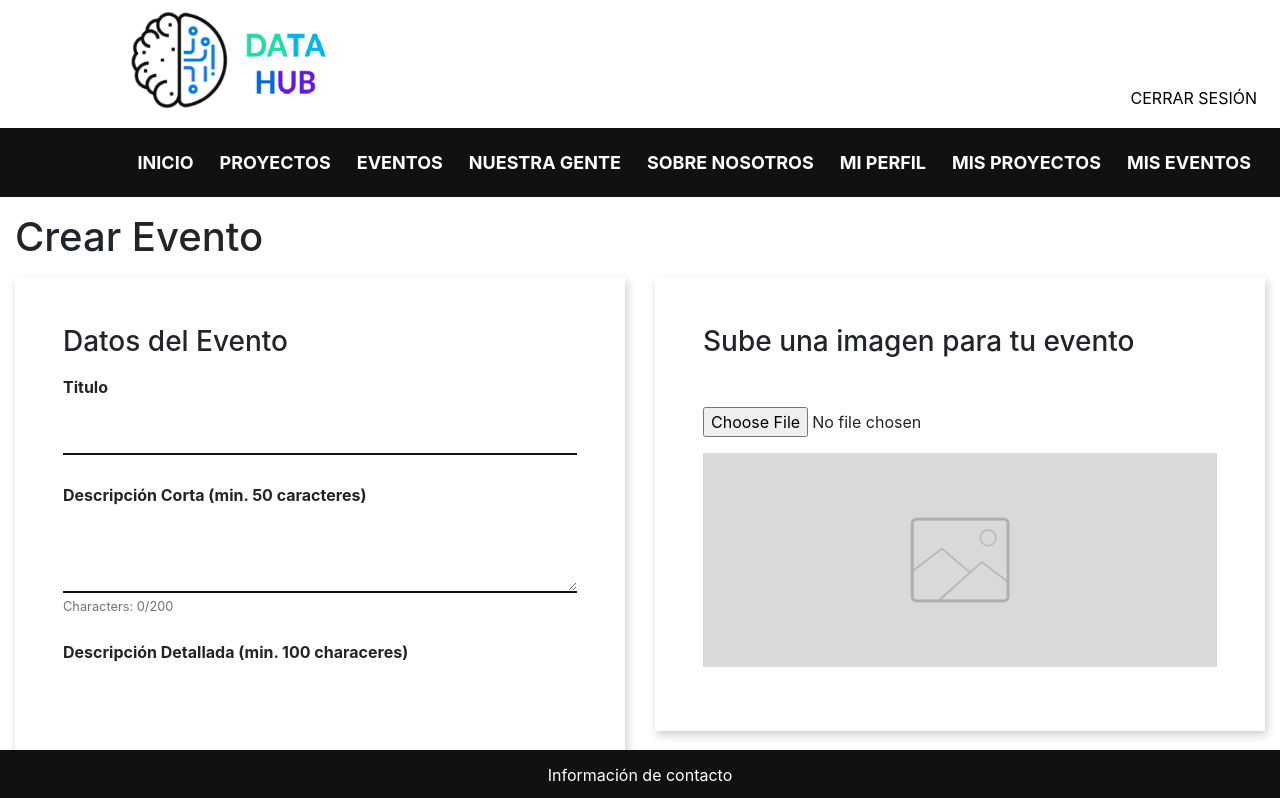
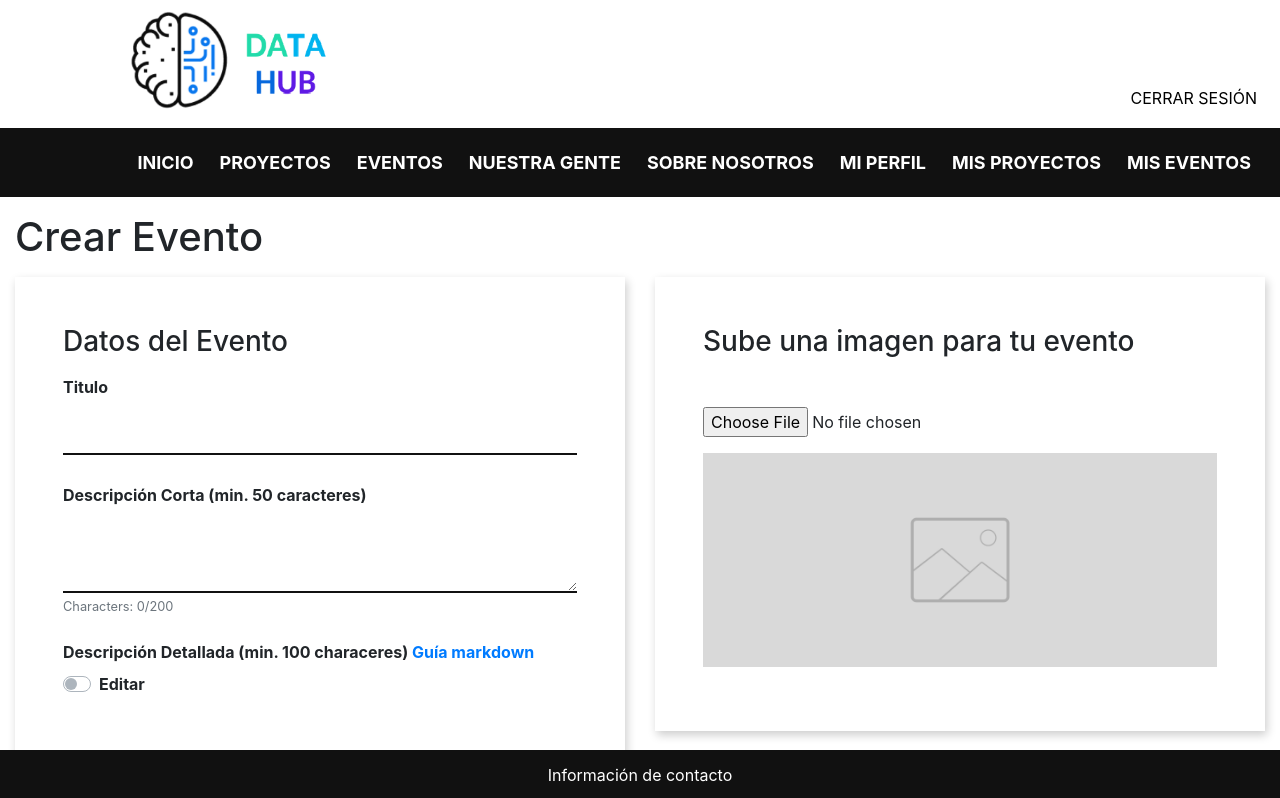
Before and after one commit to ProyectoIntegrador2018/hub-datos, a React (Create React App) app in the folder frontend/: page /CrearEvento in a window 1280 px wide. Shown: the top 798 px of the page. Built offline with nearby package versions, Linux system fonts and the light colour scheme; sample sign-in values are in the browser's storage.

Commit message:
Add markdown functionality to create/edit/view collections

```diff
--- a/frontend/package.json
+++ b/frontend/package.json
@@ -23,6 +23,7 @@
     "react-dom": "^16.13.1",
     "react-hook-form": "^6.9.2",
     "react-icons": "^3.11.0",
+    "react-markdown": "^5.0.2",
     "react-router-dom": "^5.2.0",
     "react-scripts": "3.4.3",
     "react-toastify": "^6.0.9",
--- a/frontend/src/EditarProyecto.js
+++ b/frontend/src/EditarProyecto.js
@@ -28,7 +28,6 @@ function EditarProyecto() {
     // fetch data from project and set in state to use for the form
     const fetchData = async () => {
       const { data } = await axios(`${URI.base}${URI.routes.projectByID}${id}`);
-      console.log(data)
       setTitle(data.nombre);
       setAbstract(data.descripcionCorta);
       setDescription(data.descripcionLarga);
--- a/frontend/src/EventDetails.js
+++ b/frontend/src/EventDetails.js
@@ -20,8 +20,7 @@ Proin id lorem et quam aliquet interdum. Vivamus vitae ultricies risus, sit amet
 Vivamus eget sem blandit, varius diam a, consectetur enim. Duis scelerisque quis massa vitae ullamcorper. Proin et tempus tortor. Lorem ipsum dolor sit amet, consectetur adipiscing elit. Etiam venenatis rhoncus sodales. Integer tempor erat vitae massa placerat efficitur. Quisque mollis dignissim velit tempor ullamcorper.
 `;
 
-      let paragraphs = descriptionParagraphs.split("\n");
-      setDescription(paragraphs.filter((section) => section !== ""));
+      setDescription(descriptionParagraphs);
     };
 
     fetchEvents();
--- a/frontend/src/ProjectDetails.js
+++ b/frontend/src/ProjectDetails.js
@@ -17,10 +17,8 @@ function ProjectDetails() {
       const id = getId();
       const { data } = await axios(`${URI.base}${URI.routes.projectByID}${id}`);
       let { descripcionLarga, imagen, nombre, encargado } = data;
-      console.log(data);
 
-      let descripcion = [descripcionLarga, ""]; // will not be needed when receiving full description
-      setDescription(descripcion);
+      setDescription(descripcionLarga);
       setName(nombre);
       setImg(imagen);
       setLoading(false);
--- a/frontend/src/components/CollectionForm.js
+++ b/frontend/src/components/CollectionForm.js
@@ -10,6 +10,7 @@ import React, { useState } from "react";
 import RoundedButton from "./RoundedButton";
 import Row from "react-bootstrap/Row";
 import { Subbutton } from "./Subbutton";
+import ReactMarkdown from "react-markdown";
 
 function CollectionForm({
   title,
@@ -32,7 +33,7 @@ function CollectionForm({
   setPartners,
   variant,
   action,
-  type
+  type,
 }) {
   const [titleError, setTitleError] = useState("");
   const [abstractError, setAbstractError] = useState("");
@@ -41,13 +42,14 @@ function CollectionForm({
   const [imgError, setImgError] = useState("");
   const [startDateError, setStartDateError] = useState("");
   const [endDateError, setEndDateError] = useState("");
+  const [mode, setMode] = useState("Editar");
 
   const counterClass = (count, min, middle, limit) => {
-    if(count >= min && count < middle) {
-      return "text-success"
+    if (count >= min && count < middle) {
+      return "text-success";
     } else if (count >= middle && count < limit) {
       return "warning";
-    } else if (count === limit){
+    } else if (count === limit) {
       return "text-danger";
     }
     return "text-muted";
@@ -99,7 +101,12 @@ function CollectionForm({
       endDate,
     ];
     const flag = edDateObj > stDateObj;
-    if (answers.every((answer) => /\S/.test(answer)) && flag && abstract.length >= 50 && description.length >= 100) {
+    if (
+      answers.every((answer) => /\S/.test(answer)) &&
+      flag &&
+      abstract.length >= 50 &&
+      description.length >= 100
+    ) {
       return action();
     }
   };
@@ -114,6 +121,15 @@ function CollectionForm({
     e.preventDefault();
     setPartners(e.target.value, index, option);
   };
+
+  const _handleMode = (e) => {
+    if (mode === "Editar") {
+      return setMode("Prever");
+    }
+    return setMode("Editar");
+  };
+
+  console.log(typeof(description))
 
   return (
     <Container fluid className="mt-3 mb-3">
@@ -163,8 +179,22 @@ function CollectionForm({
                     : abstractError}
                 </Form.Text>
                 <Form.Label className="font-weight-bold mt-4">
-                  Descripción Detallada (min. 100 characeres)
+                  Descripción Detallada (min. 100 characeres){" "}
+                  <a href="https://commonmark.org/help/" target="blank">
+                    Guía markdown
+                  </a>
+                  <br />
+                  <Form.Check
+                  className="mt-2"
+                    type="switch"
+                    id="custom-switch"
+                    label={mode}
+                    onChange={(e) => {
+                      _handleMode(e);
+                    }}
+                  />
                 </Form.Label>
+                {mode === "Editar" ? (
                   <Form.Control
                     size="lg"
                     as="textarea"
@@ -175,6 +205,9 @@ function CollectionForm({
                     }}
                     value={description}
                   />
+                ) : (
+                  <ReactMarkdown className="text-break">{description}</ReactMarkdown>
+                )}
                 <Form.Text
                   className={
                     descriptionError === ""
--- a/frontend/src/components/Details.js
+++ b/frontend/src/components/Details.js
@@ -1,9 +1,10 @@
 import "../App.css";
+import { useHistory } from "react-router-dom";
 import Col from "react-bootstrap/Col";
 import Container from "react-bootstrap/Container";
 import ProjectBanner from "./ProjectBanner";
 import React from "react";
-import { useHistory, useLocation } from "react-router-dom";
+import ReactMarkdown from "react-markdown";
 import RoundedButton from "./RoundedButton";
 import Row from "react-bootstrap/Row";
 
@@ -33,16 +34,7 @@ const Details = ({ date, author, title, imgUrl, description }) => {
         <Row className="justify-content-center">
           <Col xs={9} className="card-shadow rounded mb-3 p-5">
             <h1 className="pb-4">Detalles</h1>
-            {description
-              ? description.map((paragraph, i) => (
-                  <div
-                    key={`paragraph_${i}`}
-                    style={{ wordWrap: "break-word" }}
-                  >
-                    {paragraph}
-                  </div>
-                ))
-              : ""}
+            <ReactMarkdown className="text-break">{description}</ReactMarkdown>
           </Col>
           <Col className="px-4">
             <div className="card-shadow p-3 rounded d-flex justify-content-center">
```
Also changed, not shown: 1 other file (tests, documents, lock files or other folders). Lines whose indentation alone changed are shown as unchanged.
